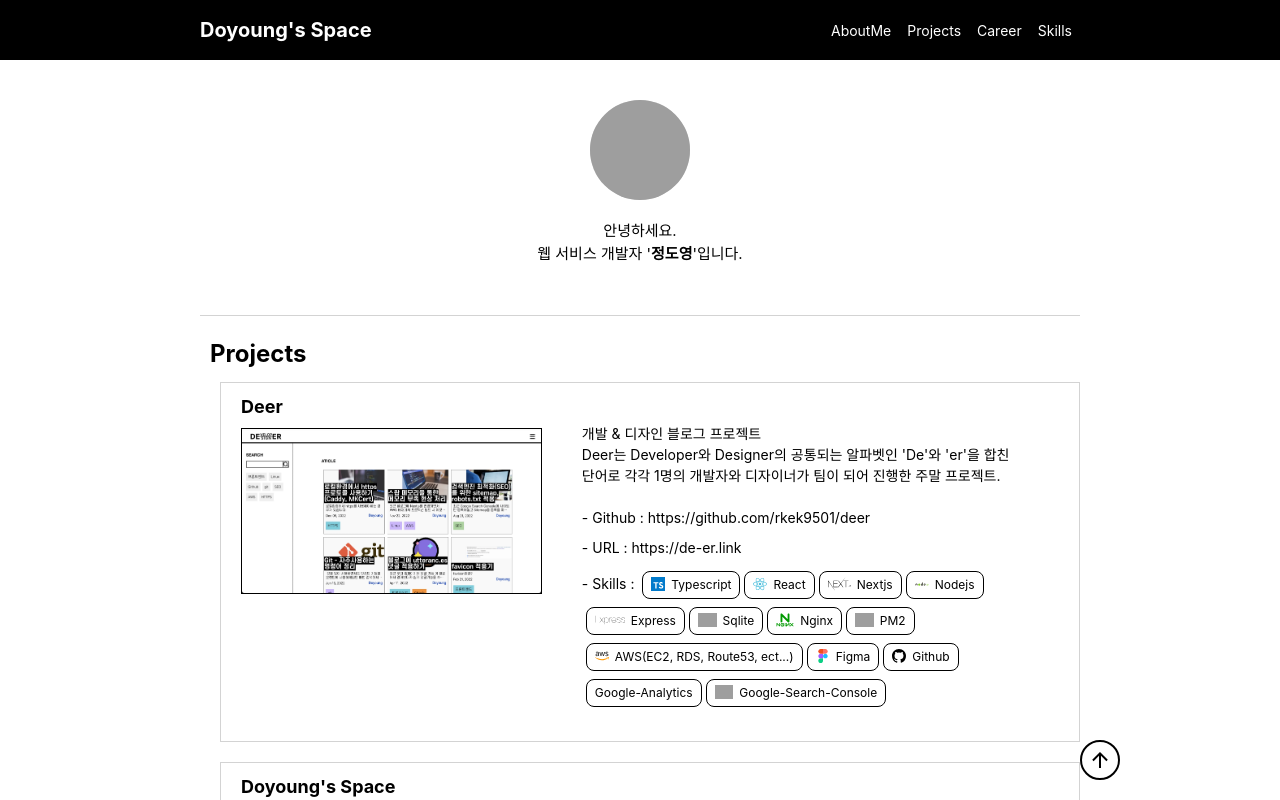
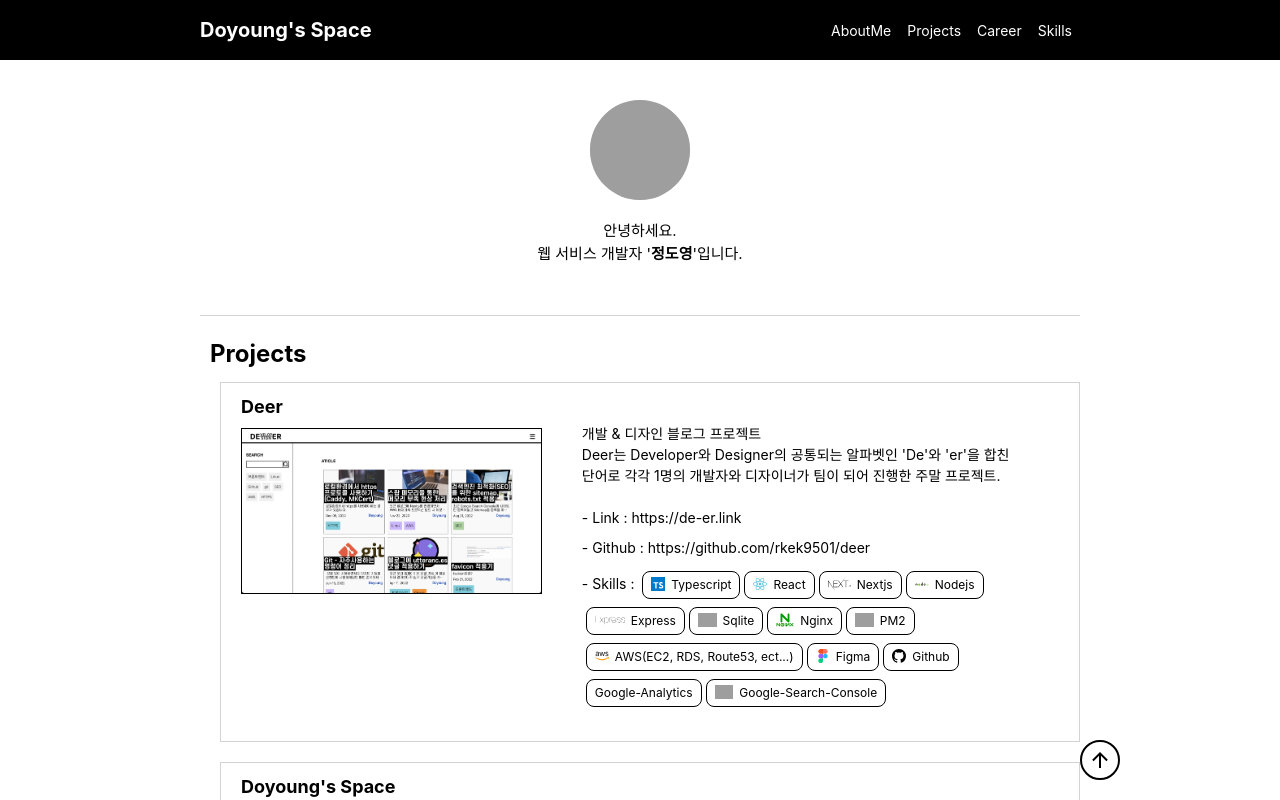
Before and after one commit to rkek9501/portfolio, a React (Create React App) app: page / in a window 1280 px wide. Built offline with nearby package versions, Linux system fonts and the light colour scheme; grey boxes are pictures that could not be loaded.

Commit message:
프로젝트 링크 순서 변경, 오타 수정

```diff
--- a/src/contents/projects.tsx
+++ b/src/contents/projects.tsx
@@ -58,6 +58,9 @@ const ProjectInfoContainer = styled.div`
     display: flex;
     flex-direction: row;
   }
+  a:hover {
+    text-decoration: underline;
+  }
   @media (min-width: 1px) and (max-width: 1000px) {
     margin-top: 0;
     margin-left: 0;
@@ -82,6 +85,17 @@ const Projects = () => {
         <p className="description">{project.description}</p>
         <br/>
 
+        {project.url && <p className="description">
+          - Link :&nbsp;
+          <div onClick={() => {
+            gtag.event({ action: "click_link", category: "move_to_link", label: `project_${project.title}`, value: project.url||"" });
+          }}>
+            <a href={project.url} target="_blank">
+              {project.url}
+            </a>
+          </div>
+        </p>}
+
         {project.github && <p className="description">
           - Github :&nbsp;
           <div onClick={() => {
@@ -89,17 +103,6 @@ const Projects = () => {
           }}>
             <a href={project.github} target="_blank">
               {project.github}
-            </a>
-          </div>
-        </p>}
-
-        {project.url && <p className="description">
-          - URL :&nbsp;
-          <div onClick={() => {
-            gtag.event({ action: "click_link", category: "move_to_link", label: `project_${project.title}`, value: project.url||"" });
-          }}>
-            <a href={project.url} target="_blank">
-              {project.url}
             </a>
           </div>
         </p>}
--- a/src/datas/careers.tsx
+++ b/src/datas/careers.tsx
@@ -38,7 +38,7 @@ const CareerData: CareerOfCompanyData[]  = [{
     </>,
     skills: ["Javascript", "React-Native", "Expo", "Sentry"]
   }, {
-    label: "스마트 오피스 프로젝트(시내 개인 프로젝트)",
+    label: "스마트 오피스 프로젝트(사내 개인 프로젝트)",
     period: "2019.06 ~ 2019.07",
     text: <>
       - Slack을 활용한 사내 냉난방기기 제어<br/>
```
